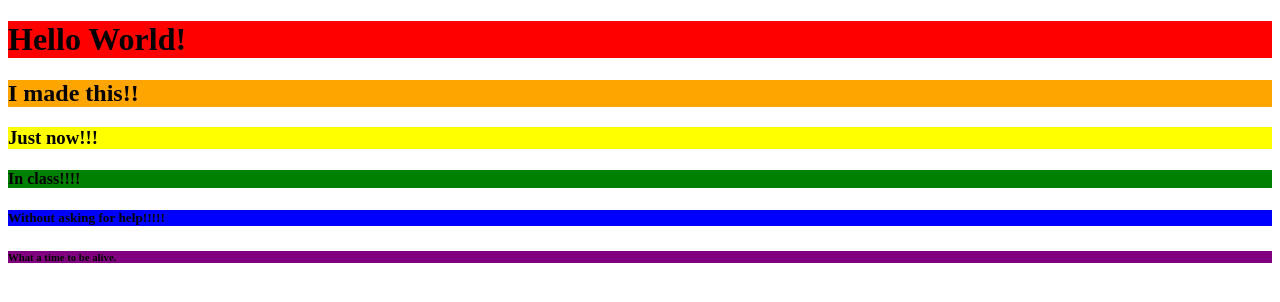
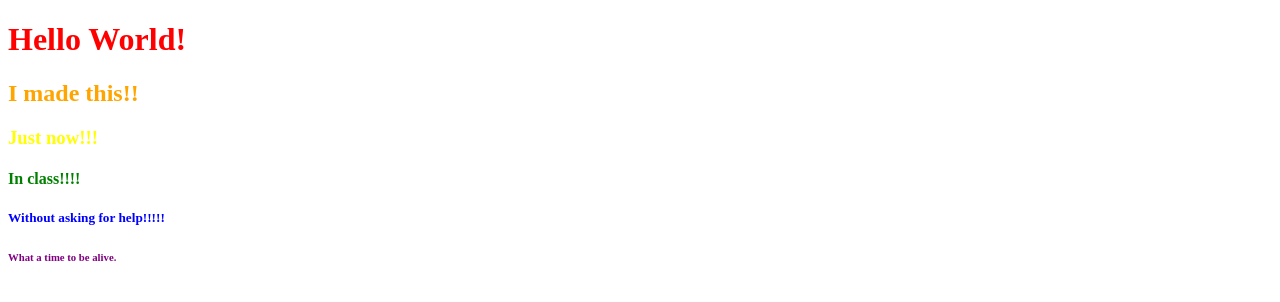
Before and after one commit to andrewpprine/andrewpprine.github.io, a plain HTML site: page index.html in a window 1280 px wide. Drawn offline with Linux system fonts and the light colour scheme.

Commit message:
oops, had to fix the colors

```diff
--- a/index.html
+++ b/index.html
@@ -4,22 +4,22 @@
    <title>Document</title>
    <style>
    h1 {
-      background-color: red;
+      color: red;
    }
    h2 {
-      background-color: orange;
+      color: orange;
    }
    h3 {
-      background-color: yellow;
+      color: yellow;
    }
    h4 {
-      background-color: green;
+      color: green;
    }
    h5 {
-      background-color: blue;
+      color: blue;
    }
    h6 {
-      background-color: purple;
+      color: purple;
    }
    </style>
 </head>
```
